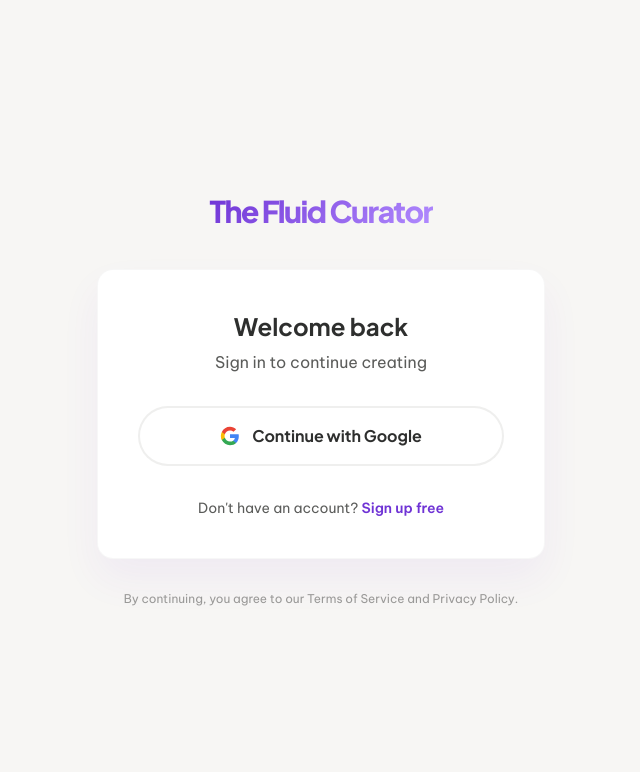
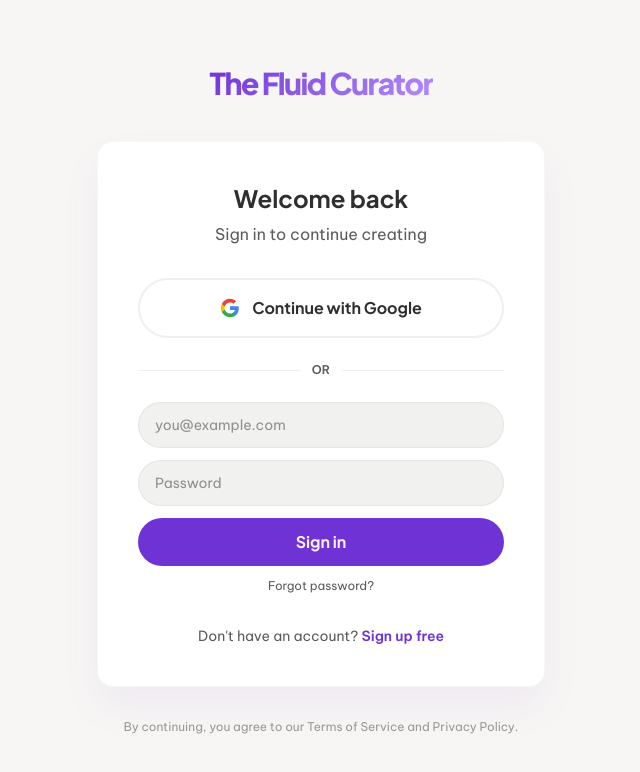
Before and after one commit to tomliba/Social-media-saas, a Next.js app in the folder frontend/: page /login in a window 1280 px wide. Shown: the top 772 px of the page, without its empty margins (319-959 px from the left). Built offline with nearby package versions, Linux system fonts and the light colour scheme.

Commit message:
feat(auth): email/password sign-in form on /login

```diff
--- a/frontend/src/app/login/page.tsx
+++ b/frontend/src/app/login/page.tsx
@@ -1,5 +1,6 @@
 "use client";
 
+import { useState } from "react";
 import { signIn } from "next-auth/react";
 import Link from "next/link";
 import { useSearchParams } from "next/navigation";
@@ -9,11 +10,35 @@
   const searchParams = useSearchParams();
   const callbackUrl = searchParams.get("callbackUrl") || "/dashboard";
   const error = searchParams.get("error");
+  const verified = searchParams.get("verified");
+  const [email, setEmail] = useState("");
+  const [password, setPassword] = useState("");
+  const [submitting, setSubmitting] = useState(false);
+  const [formError, setFormError] = useState<string | null>(null);
+
+  async function handleEmailLogin(e: React.FormEvent) {
+    e.preventDefault();
+    setSubmitting(true);
+    setFormError(null);
+    const res = await signIn("credentials", { email, password, redirect: false, callbackUrl });
+    setSubmitting(false);
+    if (res?.error) {
+      const code = (res as { code?: string }).code;
+      setFormError(
+        code === "email_not_verified"
+          ? "Please verify your email — check your inbox for the link."
+          : code === "rate_limited"
+          ? "Too many attempts. Please try again later."
+          : "Invalid email or password."
+      );
+      return;
+    }
+    window.location.href = callbackUrl;
+  }
 
   return (
     <main className="min-h-screen bg-surface flex items-center justify-center px-6">
       <div className="w-full max-w-md">
-        {/* Logo */}
         <div className="text-center mb-10">
           <Link href="/">
             <h1 className="text-3xl font-black font-headline tracking-tighter text-gradient inline-block">
@@ -22,63 +47,65 @@
           </Link>
         </div>
 
-        {/* Card */}
         <div className="bg-surface-container-lowest rounded-2xl p-10 shadow-[0px_20px_40px_rgba(111,51,213,0.06)] border border-outline-variant/10">
-          <h2 className="text-2xl font-bold font-headline text-on-surface text-center mb-2">
-            Welcome back
-          </h2>
-          <p className="text-on-surface-variant text-center mb-8">
-            Sign in to continue creating
-          </p>
+          <h2 className="text-2xl font-bold font-headline text-on-surface text-center mb-2">Welcome back</h2>
+          <p className="text-on-surface-variant text-center mb-8">Sign in to continue creating</p>
 
           {error && (
             <div className="mb-6 p-4 bg-error/10 border border-error/20 rounded-lg text-error text-sm text-center">
               {error === "OAuthAccountNotLinked"
-                ? "This email is already linked to another account."
+                ? "This email is already registered with a password. Please sign in with your password below."
                 : "Something went wrong. Please try again."}
             </div>
           )}
+          {verified && (
+            <div className="mb-6 p-4 bg-primary/10 border border-primary/20 rounded-lg text-primary text-sm text-center">
+              Email verified — you can sign in now.
+            </div>
+          )}
 
-          {/* Google Sign In */}
           <button
             onClick={() => signIn("google", { callbackUrl })}
             className="w-full flex items-center justify-center gap-3 px-6 py-4 bg-white border-2 border-outline-variant/20 rounded-xl font-headline font-bold text-on-surface hover:border-primary/30 hover:shadow-md transition-all active:scale-[0.98]"
           >
             <svg className="w-5 h-5" viewBox="0 0 24 24">
-              <path
-                d="M22.56 12.25c0-.78-.07-1.53-.2-2.25H12v4.26h5.92a5.06 5.06 0 0 1-2.2 3.32v2.77h3.57c2.08-1.92 3.28-4.74 3.28-8.1z"
-                fill="#4285F4"
-              />
-              <path
-                d="M12 23c2.97 0 5.46-.98 7.28-2.66l-3.57-2.77c-.98.66-2.23 1.06-3.71 1.06-2.86 0-5.29-1.93-6.16-4.53H2.18v2.84C3.99 20.53 7.7 23 12 23z"
-                fill="#34A853"
-              />
-              <path
-                d="M5.84 14.09c-.22-.66-.35-1.36-.35-2.09s.13-1.43.35-2.09V7.07H2.18C1.43 8.55 1 10.22 1 12s.43 3.45 1.18 4.93l2.85-2.22.81-.62z"
-                fill="#FBBC05"
-              />
-              <path
-                d="M12 5.38c1.62 0 3.06.56 4.21 1.64l3.15-3.15C17.45 2.09 14.97 1 12 1 7.7 1 3.99 3.47 2.18 7.07l3.66 2.84c.87-2.6 3.3-4.53 6.16-4.53z"
-                fill="#EA4335"
-              />
+              <path d="M22.56 12.25c0-.78-.07-1.53-.2-2.25H12v4.26h5.92a5.06 5.06 0 0 1-2.2 3.32v2.77h3.57c2.08-1.92 3.28-4.74 3.28-8.1z" fill="#4285F4" />
+              <path d="M12 23c2.97 0 5.46-.98 7.28-2.66l-3.57-2.77c-.98.66-2.23 1.06-3.71 1.06-2.86 0-5.29-1.93-6.16-4.53H2.18v2.84C3.99 20.53 7.7 23 12 23z" fill="#34A853" />
+              <path d="M5.84 14.09c-.22-.66-.35-1.36-.35-2.09s.13-1.43.35-2.09V7.07H2.18C1.43 8.55 1 10.22 1 12s.43 3.45 1.18 4.93l2.85-2.22.81-.62z" fill="#FBBC05" />
+              <path d="M12 5.38c1.62 0 3.06.56 4.21 1.64l3.15-3.15C17.45 2.09 14.97 1 12 1 7.7 1 3.99 3.47 2.18 7.07l3.66 2.84c.87-2.6 3.3-4.53 6.16-4.53z" fill="#EA4335" />
             </svg>
             Continue with Google
           </button>
 
+          <div className="flex items-center gap-3 my-6">
+            <div className="flex-1 h-px bg-outline-variant/20" />
+            <span className="text-xs text-on-surface-variant font-bold uppercase">or</span>
+            <div className="flex-1 h-px bg-outline-variant/20" />
+          </div>
+
+          <form onSubmit={handleEmailLogin} className="flex flex-col gap-3">
+            {formError && (
+              <div className="p-3 bg-error/10 border border-error/20 rounded-lg text-error text-sm text-center">{formError}</div>
+            )}
+            <input type="email" required value={email} onChange={(e) => setEmail(e.target.value)} placeholder="you@example.com"
+              className="px-4 py-3 bg-surface-container-low border border-outline-variant/20 rounded-lg text-sm focus:ring-2 focus:ring-primary/40" />
+            <input type="password" required value={password} onChange={(e) => setPassword(e.target.value)} placeholder="Password"
+              className="px-4 py-3 bg-surface-container-low border border-outline-variant/20 rounded-lg text-sm focus:ring-2 focus:ring-primary/40" />
+            <button type="submit" disabled={submitting}
+              className="px-6 py-3 bg-primary text-on-primary rounded-xl font-headline font-bold hover:opacity-90 transition disabled:opacity-50">
+              {submitting ? "Signing in…" : "Sign in"}
+            </button>
+            <Link href="/forgot-password" className="text-xs text-on-surface-variant hover:text-primary text-center">Forgot password?</Link>
+          </form>
+
           <div className="mt-8 text-center">
             <p className="text-on-surface-variant text-sm">
               Don&apos;t have an account?{" "}
-              <Link
-                href="/signup"
-                className="text-primary font-bold hover:underline"
-              >
-                Sign up free
-              </Link>
+              <Link href="/signup" className="text-primary font-bold hover:underline">Sign up free</Link>
             </p>
           </div>
         </div>
 
-        {/* Footer */}
         <p className="text-center text-on-surface-variant/60 text-xs mt-8">
           By continuing, you agree to our Terms of Service and Privacy Policy.
         </p>
```
